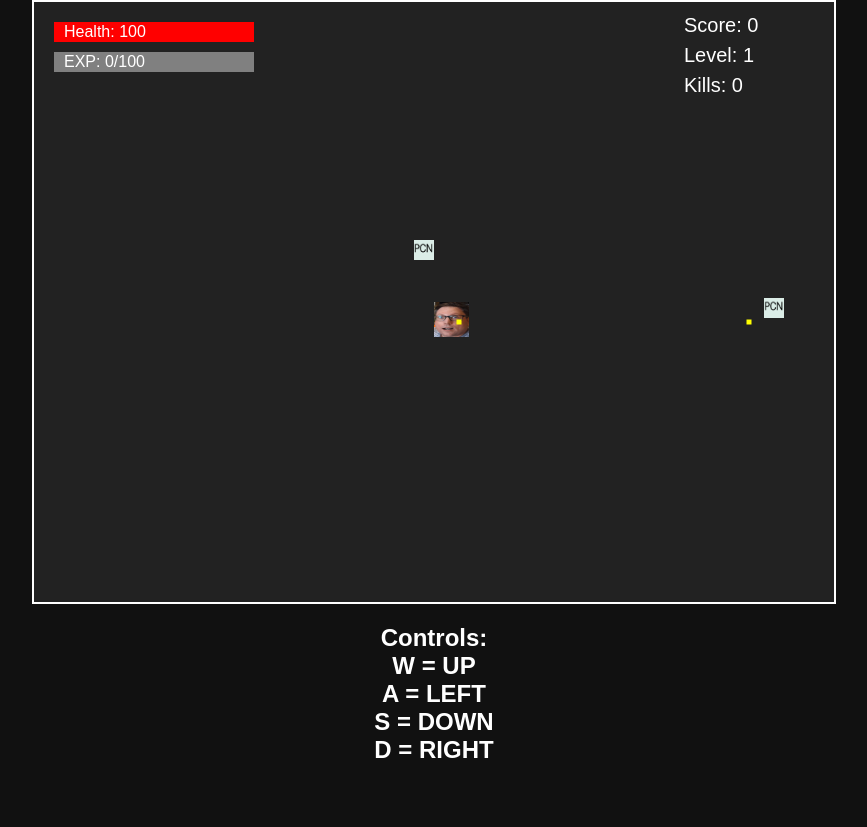
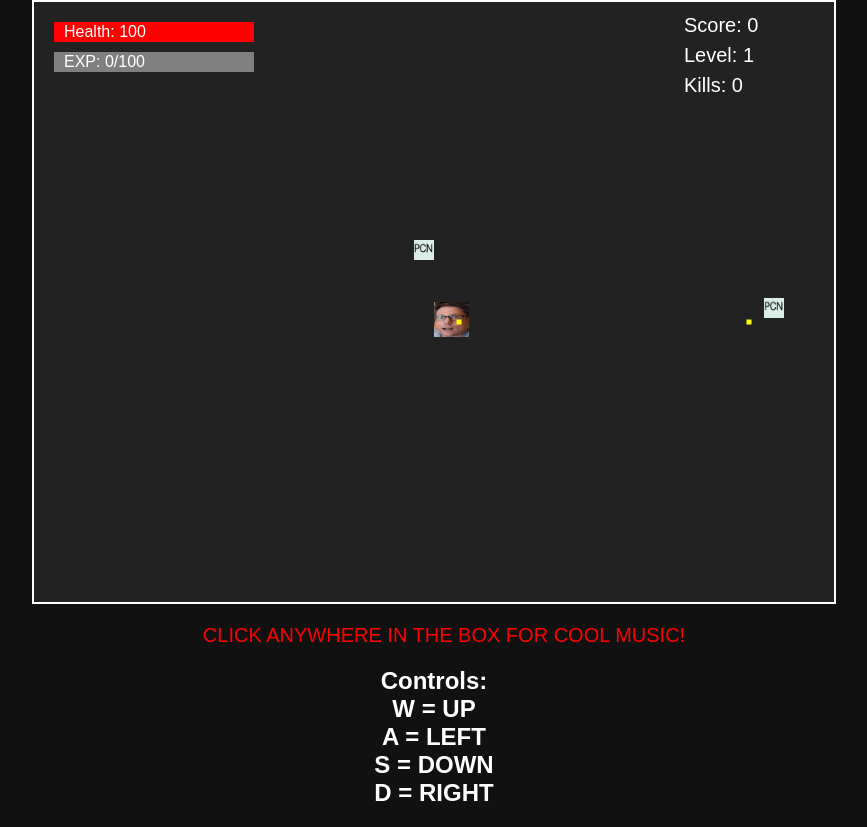
Before and after one commit to delmontebanana/CorporateSurvivor, a plain HTML site: page index.html in a window 1280 px wide. Shown: the part 78-905 px from the top of the page, without its empty margins (206-1073 px from the left). Before the commit the page ends 862 px from the top, so only its background shows below. Drawn offline with Linux system fonts and the light colour scheme.

Commit message:
Update index.html

```diff
--- a/index.html
+++ b/index.html
@@ -5,6 +5,16 @@
     <meta name="viewport" content="width=device-width, initial-scale=1.0">
     <title>Corporate Survivor</title>
     <link rel="stylesheet" href="style.css">
+
+<style>
+  #funkyText {
+    color: red;
+    text-align: center; /* Align text to the left */
+    /* Other styling if needed, e.g., font-size, font-family */
+    font-size: 20px; /* Example font size */
+    margin-left: 20px; /* Example left margin */
+  }
+</style>
 </head>
 <body>
     <h1>Corporate Survivor</h1>
@@ -12,6 +22,7 @@
 
     <script src="game.js"></script>
 
+<p id="funkyText">CLICK ANYWHERE IN THE BOX FOR COOL MUSIC!</p>
 <H2>Controls: <BR>
 W = UP <BR>
 A = LEFT <BR>
```
